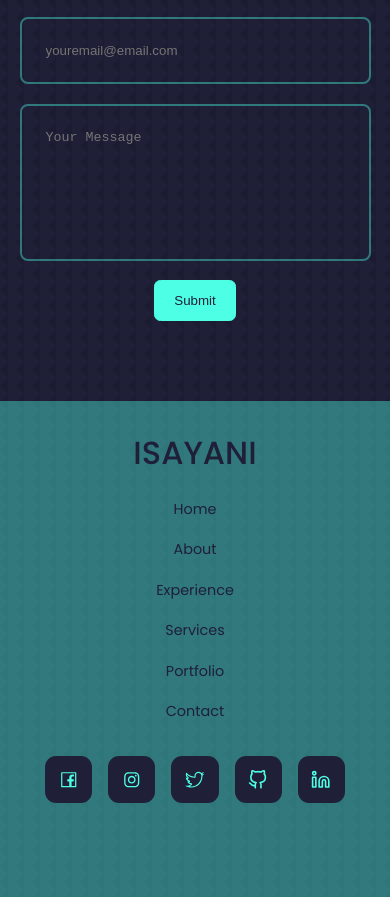
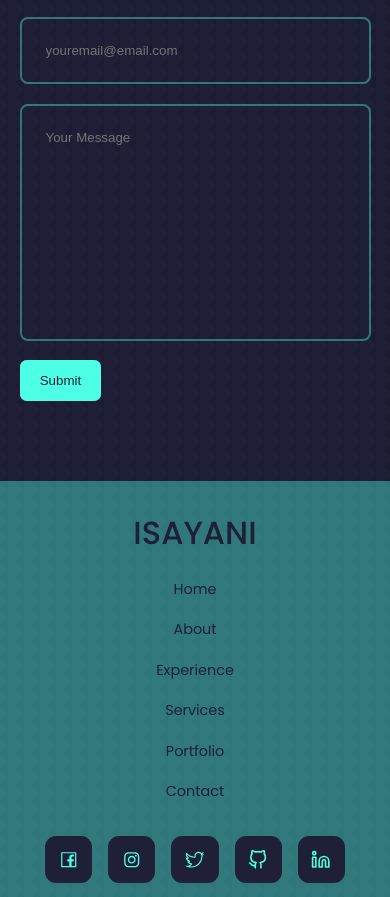
Before and after one commit to isayani/isayani-react-portfolio, a React (Create React App) app: page / in a window 390 px wide. Shown: the part 9254-10151 px from the top of the page. Built offline with nearby package versions, Linux system fonts and the light colour scheme.

Commit message:
styled textarea, placeholder and mobile

```diff
--- a/src/components/contact/contact.css
+++ b/src/components/contact/contact.css
@@ -54,6 +54,14 @@ input, textarea {
     color: var(--color-primary);
 }
 
+textarea {
+    padding-bottom: 6.5rem;
+}
+
+textarea::placeholder {
+    font-family: sans-serif;
+}
+
 /* ----- MEDIUM MEDIA QUERY ----- */
 @media screen and (max-width: 1024px) {
     .container.contact__container {
@@ -69,8 +77,4 @@ input, textarea {
         margin-left: auto;
         grid-template-columns: 1fr;
     }
-
-    #contact__btn {
-        margin: 0 auto;
-    }
   }
```
